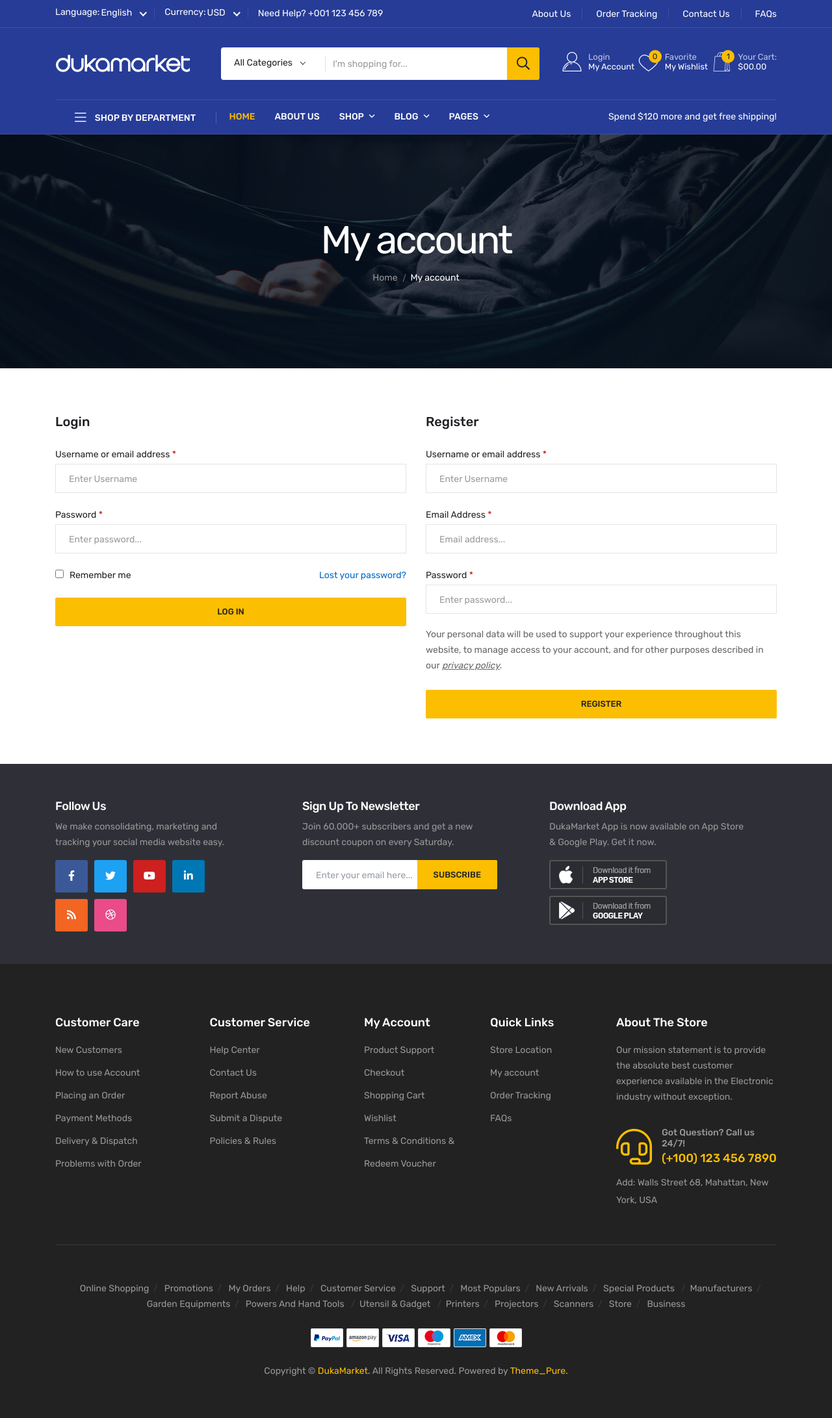
After one commit to krunalmaru/ecommerced, a Django app: page /accounts/login/ in a window 1280 px wide. The commit adds this page. Shown: the whole page at 65% size. Run offline with Django 4.2, Linux system fonts and the light colour scheme; some libraries are stand-ins or nearby versions; some web fonts are replaced.

Commit message:
registration and login

```diff
--- a/Ecommerce/Ecommerce/urls.py
+++ b/Ecommerce/Ecommerce/urls.py
@@ -24,6 +24,9 @@ urlpatterns = [
     path('admin/', admin.site.urls),
     path('',views.home,name='home'),
     path('productdetail/<slug:slug>', views.productdetails, name="product_detail"),
+    path('accounts/myaccount/', views.myaccount, name='myaccount'),
+    path('accounts/register/', views.register, name='register'),
+    path('accounts/login/', views.loginuser, name='login'),
 
 
 ]+static(settings.MEDIA_URL,document_root = settings.MEDIA_ROOT)
--- a/Ecommerce/app/views.py
+++ b/Ecommerce/app/views.py
@@ -1,6 +1,9 @@
 from django.shortcuts import render,redirect
+from django.contrib.auth.models import User
+from django.contrib.auth import login,authenticate,logout
+from .models import Slider,Banner,Category,MainCategory,Subcategory,Product
 
-from .models import Slider,Banner,Category,MainCategory,Subcategory,Product
+
 # Create your views here.
 def home(request):
     slider =  Slider.objects.all().order_by('-id')[0:3]
@@ -22,3 +25,33 @@ def productdetails(request, slug):
 
 def error404(request):
     return render(request, 'error/404.html')
+
+def myaccount(request):
+
+    return render(request, 'accounts/myaccounts.html')
+
+def register(request):
+    if request.method == 'POST':
+        username = request.POST.get('username')
+        email = request.POST.get('email')
+        password = request.POST.get('password')
+        user = User(username=username, email=email)
+        user.set_password(password)
+        print(user)
+        user.save()
+        return redirect('myaccount')
+
+def loginuser(request):
+    if request.method == 'POST':
+        username = request.POST.get('username')
+        password = request.POST.get('password')
+
+        user = authenticate(request, username=username, password=password)
+
+        if user is not None:
+            login(request,user)
+            return redirect('home')
+        else:
+            return redirect('myaccount')
+
+    return render(request, 'accounts/myaccounts.html')
--- /dev/null
+++ b/Ecommerce/templates/accounts/myaccounts.html
@@ -0,0 +1,133 @@
+{% extends 'base.html' %}
+{% load static %}
+{% block main %}
+<main>
+    <!-- page-banner-area-start -->
+    <div class="page-banner-area page-banner-height-2" data-background="{% static 'img/banner/page-banner-4.jpg' %}">
+        <div class="container">
+            <div class="row">
+                <div class="col-xl-12">
+                    <div class="page-banner-content text-center">
+                        <h4 class="breadcrumb-title">My account</h4>
+                        <div class="breadcrumb-two">
+                            <nav>
+                               <nav class="breadcrumb-trail breadcrumbs">
+                                  <ul class="breadcrumb-menu">
+                                     <li class="breadcrumb-trail">
+                                        <a href="index.html"><span>Home</span></a>
+                                     </li>
+                                     <li class="trail-item">
+                                        <span>My account</span>
+                                     </li>
+                                  </ul>
+                               </nav>
+                            </nav>
+                        </div>
+                    </div>
+                </div>
+            </div>
+        </div>
+    </div>
+    <!-- page-banner-area-end -->
+
+    <!-- account-area-start -->
+    <div class="account-area mt-70 mb-70">
+        <div class="container">
+            <div class="row">
+                <div class="col-lg-6">
+                    <div class="basic-login mb-50">
+                        <h5>Login</h5>
+                        <form action="{% url 'login' %}" method="post">
+                            {% csrf_token %}
+                            <label for="name">Username or email address  <span>*</span></label>
+                            <input id="name" type="text" name="username" placeholder="Enter Username">
+                            <label for="pass">Password <span>*</span></label>
+                            <input id="pass" type="password" name="password" placeholder="Enter password...">
+                            <div class="login-action mb-10 fix">
+                                <span class="log-rem f-left">
+                                   <input id="remember" type="checkbox">
+                                   <label for="remember">Remember me</label>
+                                </span>
+                                <span class="forgot-login f-right">
+                                   <a href="#">Lost your password?</a>
+                                </span>
+                            </div>
+                            <button type="submit" class="tp-in-btn w-100">log in</a>
+                        </form>
+                    </div>
+                </div>
+                <div class="col-lg-6">
+                    <div class="basic-login">
+                        <h5>Register</h5>
+                        <form action="{% url 'register' %}" method="post">
+                            {% csrf_token %}
+                            <label for="username">Username or email address  <span>*</span></label>
+                            <input id="username" type="text" name="username" placeholder="Enter Username">
+                            <label for="email-id">Email Address <span>*</span></label>
+                            <input id="email-id" type="text" name="email" placeholder="Email address...">
+                            <label for="userpass">Password <span>*</span></label>
+                            <input id="userpass" type="password" name="password" placeholder="Enter password...">
+                            <div class="login-action mb-10 fix">
+                                <p>Your personal data will be used to support your experience throughout this website, to manage access to your account, and for other purposes described in our <a href="#">privacy policy</a>.</p>
+                            </div>
+                            <button type="submit" class="tp-in-btn w-100">Register</a>
+                        </form>
+                    </div>
+                </div>
+            </div>
+        </div>
+    </div>
+    <!-- account-area-end -->
+
+    <!-- cta-area-start -->
+    <section class="cta-area d-ldark-bg pt-55 pb-10">
+        <div class="container">
+            <div class="row">
+                <div class="col-lg-4 col-md-6">
+                    <div class="cta-item cta-item-d mb-30">
+                        <h5 class="cta-title">Follow Us</h5>
+                        <p>We make consolidating, marketing and tracking your social media website easy.</p>
+                        <div class="cta-social">
+                            <div class="social-icon">
+                                <a href="#" class="facebook"><i class="fab fa-facebook-f"></i></a>
+                                <a href="#" class="twitter"><i class="fab fa-twitter"></i></a>
+                                <a href="#" class="youtube"><i class="fab fa-youtube"></i></a>
+                                <a href="#" class="linkedin"><i class="fab fa-linkedin-in"></i></a>
+                                <a href="#" class="rss"><i class="fas fa-rss"></i></a>
+                                <a href="#" class="dribbble"><i class="fab fa-dribbble"></i></a>
+                            </div>
+                        </div>
+                    </div>
+                </div>
+                <div class="col-lg-4 col-md-6">
+                    <div class="cta-item mb-30">
+                        <h5 class="cta-title">Sign Up To Newsletter</h5>
+                        <p>Join 60.000+ subscribers and get a new discount coupon  on every Saturday.</p>
+                        <div class="subscribe__form">
+                            <form action="#">
+                                <input type="email" placeholder="Enter your email here...">
+                                <button>subscribe</button>
+                            </form>
+                        </div>
+                    </div>
+                </div>
+                <div class="col-lg-4 col-md-6">
+                    <div class="cta-item mb-30">
+                        <h5 class="cta-title">Download App</h5>
+                        <p>DukaMarket App is now available on App Store & Google Play. Get it now.</p>
+                        <div class="cta-apps">
+                            <div class="apps-store">
+                                <a href="#"><img src="assets/img/brand/app_ios.png" alt=""></a>
+                                <a href="#"><img src="assets/img/brand/app_android.png" alt=""></a>
+                            </div>
+                        </div>
+                    </div>
+                </div>
+            </div>
+        </div>
+
+    </section>
+    <!-- cta-area-end -->
+
+</main>
+{% endblock %}
--- a/Ecommerce/templates/include/header.html
+++ b/Ecommerce/templates/include/header.html
@@ -90,7 +90,7 @@
                     <div class="col-xl-4 col-lg-5 col-md-8 col-sm-8">
                         <div class="header-action">
                             <div class="block-userlink">
-                                <a class="icon-link" href="my-account.html">
+                                <a class="icon-link" href="{% url 'myaccount'%}">
                                 <i class="flaticon-user"></i>
                                 <span class="text">
                                 <span class="sub">Login </span>
```
Also changed, not shown: Ecommerce/db.sqlite3, Ecommerce/templates/accounts/register.html (added).
